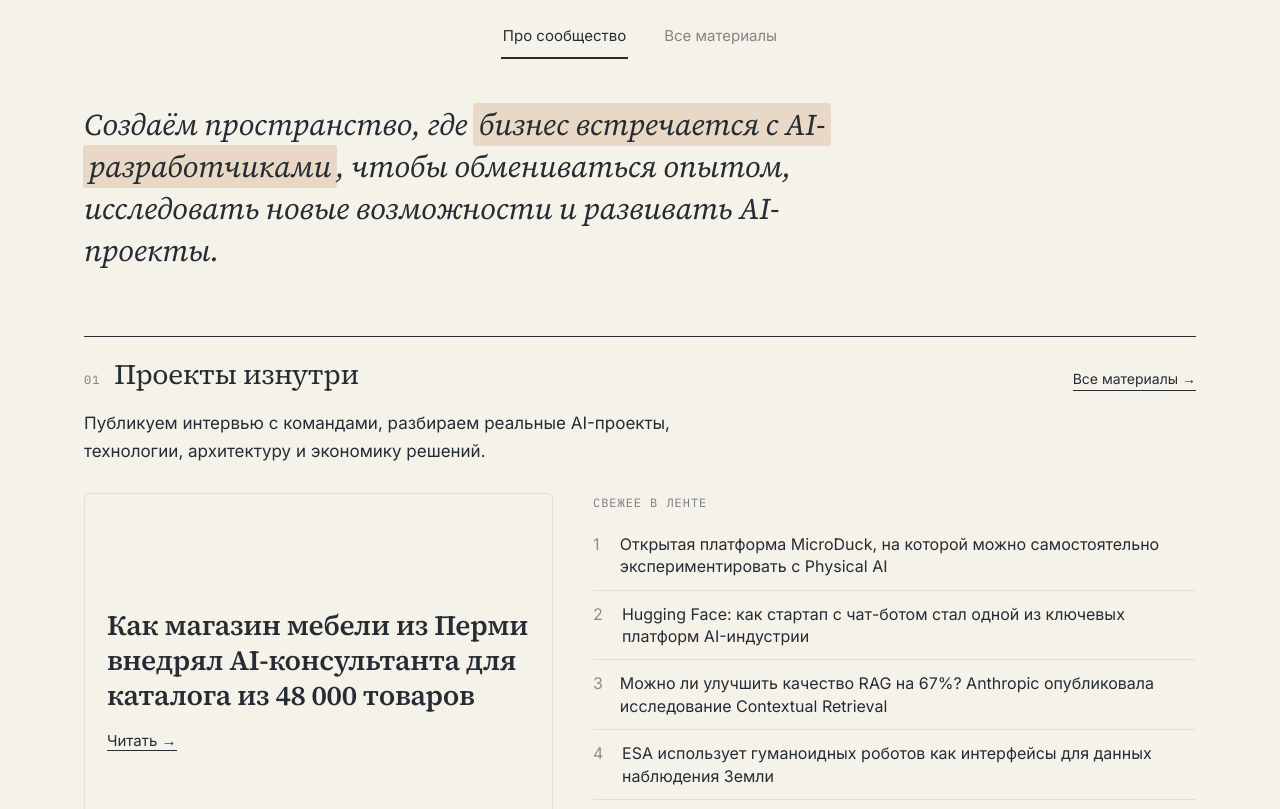
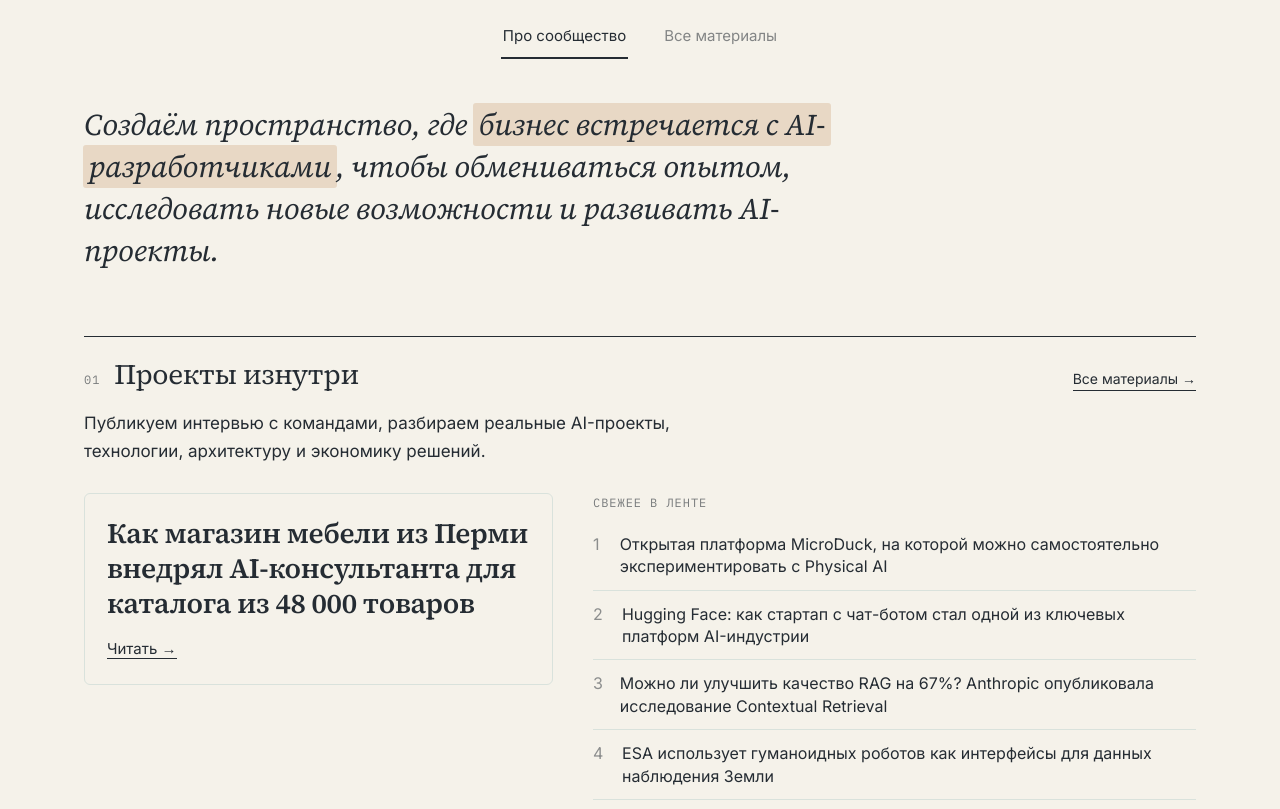
Before and after one commit to sashadupak/community-website, a plain HTML site: page index.html in a window 1280 px wide. Shown: the part 133-942 px from the top of the page. Drawn offline with Linux system fonts and the light colour scheme.

Commit message:
Keep empty featured card compact

```diff
--- a/css/styles.css
+++ b/css/styles.css
@@ -61,7 +61,7 @@ nav a:hover{opacity:.8;text-decoration:none}nav a.on{opacity:1;border-color:var(
 .stats div{padding:22px 20px 22px 0;font-size:13px;line-height:1.4}.stats div+div{padding-left:20px;border-left:1px solid var(--sage)}.stats b{display:block;font-size:40px;font-weight:500;line-height:1.1;margin-bottom:6px}
 .sh{display:flex;align-items:baseline;gap:14px;border-top:1px solid var(--ink);padding-top:14px;margin-top:64px}.sh h2{margin:0;font-size:28px;font-weight:500;flex:1}.sh .k,.k{font-size:12px;letter-spacing:.08em;text-transform:uppercase;opacity:.6}.sh a{font-size:14px;border-bottom:1px solid var(--ink)}
 .d{max-width:640px;margin:12px 0 28px;font-size:17px}
-.split{display:grid;grid-template-columns:7fr 9fr;gap:40px}.lead-story{display:block}
+.split{display:grid;grid-template-columns:7fr 9fr;gap:40px}.lead-story{display:block}.split>.lead-story{align-self:start;height:auto;min-height:0}
 .brief{list-style:none;margin:8px 0 0;padding:0;counter-reset:b}.brief li{counter-increment:b;border-top:1px solid var(--sage)}.brief li:first-child{border:0}
 .brief button{all:unset;cursor:pointer;display:flex;gap:14px;padding:12px 0;width:100%;box-sizing:border-box;line-height:1.4}.brief button:hover{background:var(--sand)}.brief button::before{content:counter(b);opacity:.5;width:18px}.brief small{display:block;opacity:.6;font-size:12px;margin-top:4px}
 .logos{display:flex;flex-wrap:wrap;gap:12px 36px;margin-top:20px;padding:18px 0;border-top:1px solid var(--sage);border-bottom:1px solid var(--sage);font-size:17px;opacity:.8}
```
